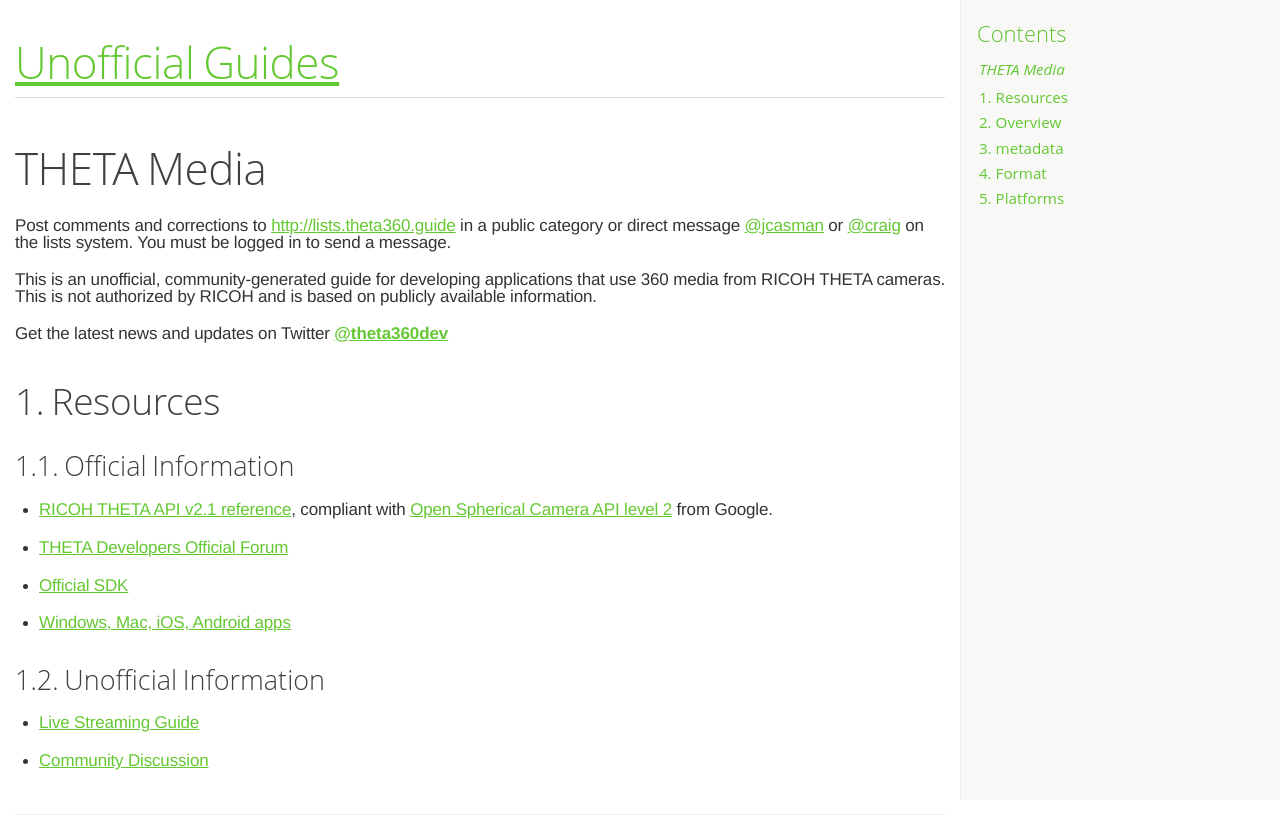
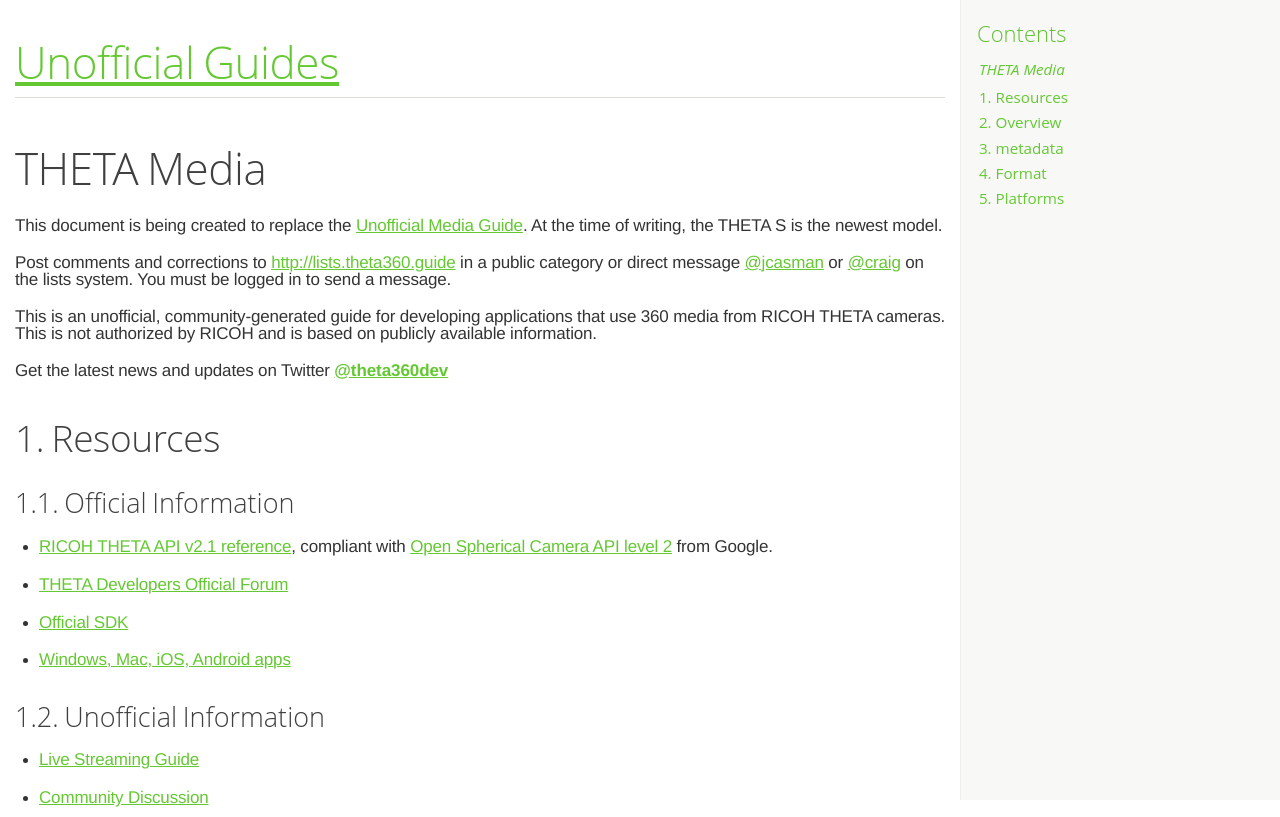
Before and after one commit to theta360developers/thetamedia, a plain HTML site: page index.html in a window 1280 px wide. Shown: the top 817 px of the page. Drawn offline with Linux system fonts and the light colour scheme.

Commit message:
updated outline

```diff
--- a/index.html
+++ b/index.html
@@ -781,6 +781,11 @@ ga('set', 'contentGroup1', 'All RICOH');
 <div class="openblock partintro">
 <div class="content">
 <div class="paragraph">
+<p>This document is being created to replace the
+<a href="http://theta360.guide/community-document/community.html">Unofficial Media Guide</a>.
+At the time of writing, the THETA S is the newest model.</p>
+</div>
+<div class="paragraph">
 <p>Post comments and corrections to <a href="http://lists.theta360.guide" class="bare">http://lists.theta360.guide</a> in a public
 category or direct message
 <a href="http://lists.theta360.guide/users/jcasman/">@jcasman</a> or
@@ -1112,7 +1117,7 @@ support the metadata tags.</p>
 </div>
 <div id="footer">
 <div id="footer-text">
-Last updated 2017-04-18 16:09:13 PDT
+Last updated 2017-04-18 16:14:46 PDT
 </div>
 </div>
 </body>
```
Also changed, not shown: 1 other file.
